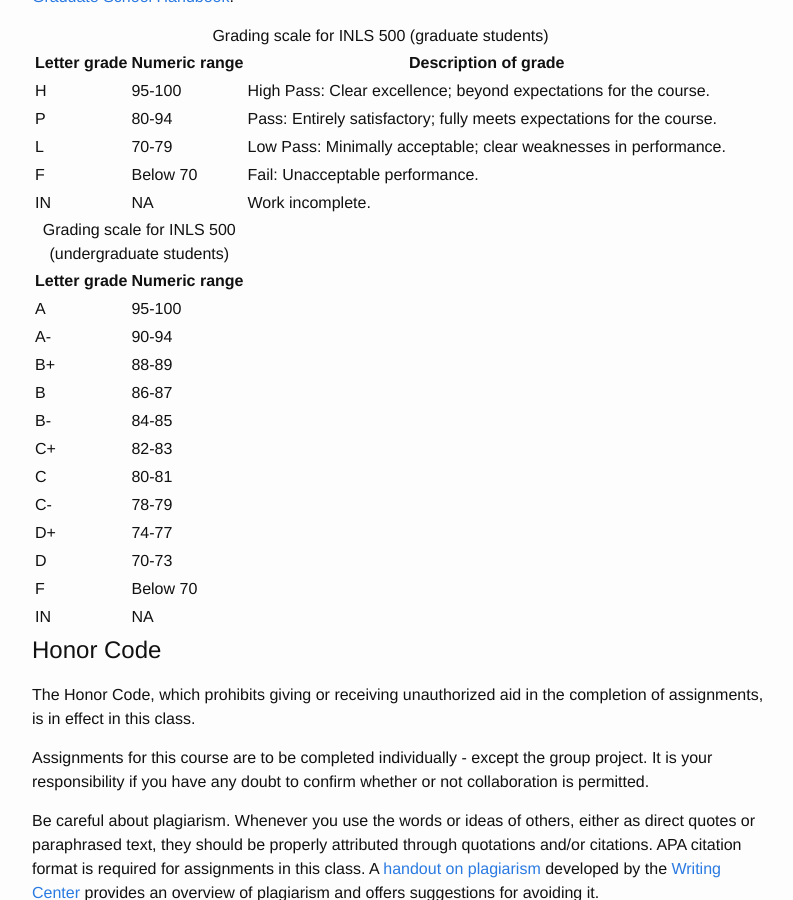
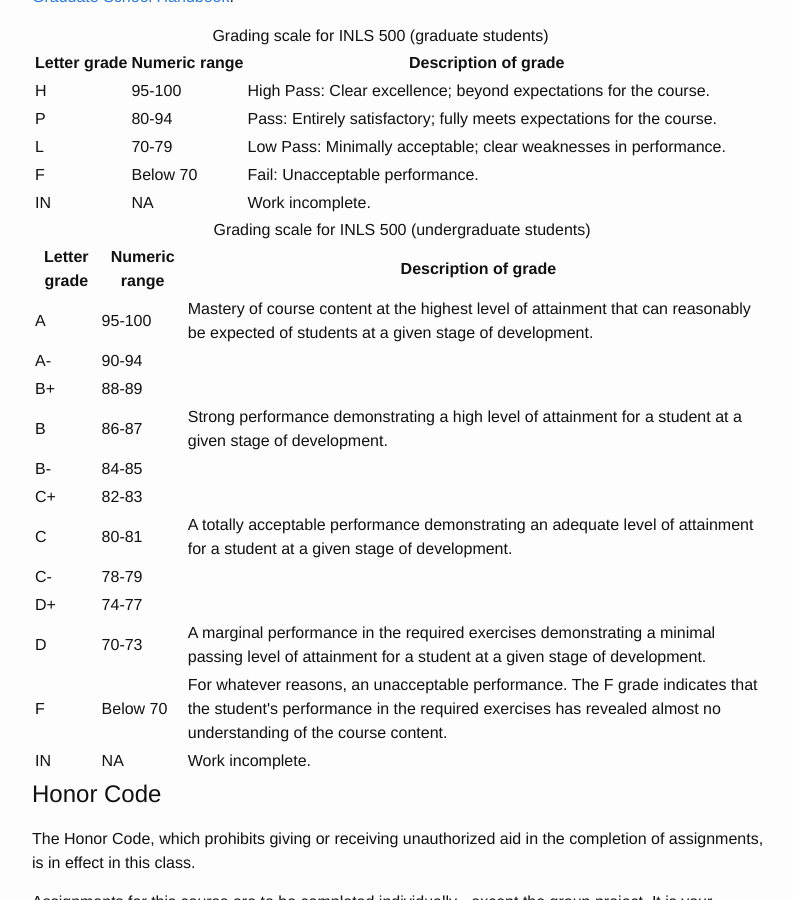
Before and after one commit to jdmar3/inls718, a Jekyll site: the page built from index.md, in a window 1280 px wide and 900 px high, scrolled down 1586 px. Shown: the whole window, without its empty margins (238-1031 px from the left). Built offline with Jekyll 4.4.1, drawn with Linux system fonts in a browser that asks for light colours.

Commit message:
update tables of grades

```diff
--- a/index.md
+++ b/index.md
@@ -139,67 +139,67 @@ Handbook](http://handbook.unc.edu/grading.html "grading section of the Graduate
   <tr>
     <th scope="col">Letter grade</th>
     <th scope="col">Numeric range</th>
-    <!--<th scope="col" class="description">Description of grade</th>-->
+    <th scope="col" class="description">Description of grade</th>
   </tr>
   <tr>
     <td>A</td>
     <td>95-100</td>
-    <!--<td>Mastery of course content at the highest level of attainment that can reasonably be expected of students at a     given stage of development.</td>-->
+    <td>Mastery of course content at the highest level of attainment that can reasonably be expected of students at a     given stage of development.</td>
   </tr>
   <tr>
     <td>A-</td>
     <td>90-94</td>
-    <!--<td>&nbsp;</td>-->
+    <td>&nbsp;</td>
   </tr>
   <tr>
     <td>B+</td>
     <td>88-89</td>
-    <!--<td>&nbsp;</td>-->
+    <td>&nbsp;</td>
   </tr>
   <tr>
     <td>B</td>
     <td>86-87</td>
-    <!--<td>Strong performance demonstrating a high level of attainment for a student at a given stage of development.</td>-->
+    <td>Strong performance demonstrating a high level of attainment for a student at a given stage of development.</td>
   </tr>
   <tr>
     <td>B-</td>
     <td>84-85</td>
-    <!--<td>&nbsp;</td>-->
+    <td>&nbsp;</td>
   </tr>
   <tr>
     <td>C+</td>
     <td>82-83</td>
-    <!--<td>&nbsp;</td>-->
+    <td>&nbsp;</td>
   </tr>
   <tr>
     <td>C</td>
     <td>80-81</td>
-    <!--<td>A totally acceptable performance demonstrating an adequate level of attainment for a student at a given stage of development. </td>-->
+    <td>A totally acceptable performance demonstrating an adequate level of attainment for a student at a given stage of development. </td>
   </tr>
   <tr>
     <td>C-</td>
     <td>78-79</td>
-    <!--<td>&nbsp;</td>-->
+    <td>&nbsp;</td>
   </tr>
   <tr>
     <td>D+</td>
     <td>74-77</td>
-    <!-- <td>&nbsp;</td>-->
+    <td>&nbsp;</td>
   </tr>
   <tr>
     <td>D</td>
     <td>70-73</td>
-    <!--<td>A marginal performance in the required exercises demonstrating a minimal passing level of attainment for a student at a given stage of development. </td>-->
+    <td>A marginal performance in the required exercises demonstrating a minimal passing level of attainment for a student at a given stage of development. </td>
   </tr>
   <tr>
     <td>F</td>
     <td>Below 70</td>
-    <!--<td>For whatever reasons, an unacceptable performance. The F grade indicates that the student's performance in the required exercises has revealed almost no understanding of the course content. </td>-->
+    <td>For whatever reasons, an unacceptable performance. The F grade indicates that the student's performance in the required exercises has revealed almost no understanding of the course content. </td>
   </tr>
   <tr>
     <td>IN</td>
     <td>NA</td>
-    <!--<td>Work incomplete.</td>-->
+    <td>Work incomplete.</td>
   </tr>
 </table>
 
```
